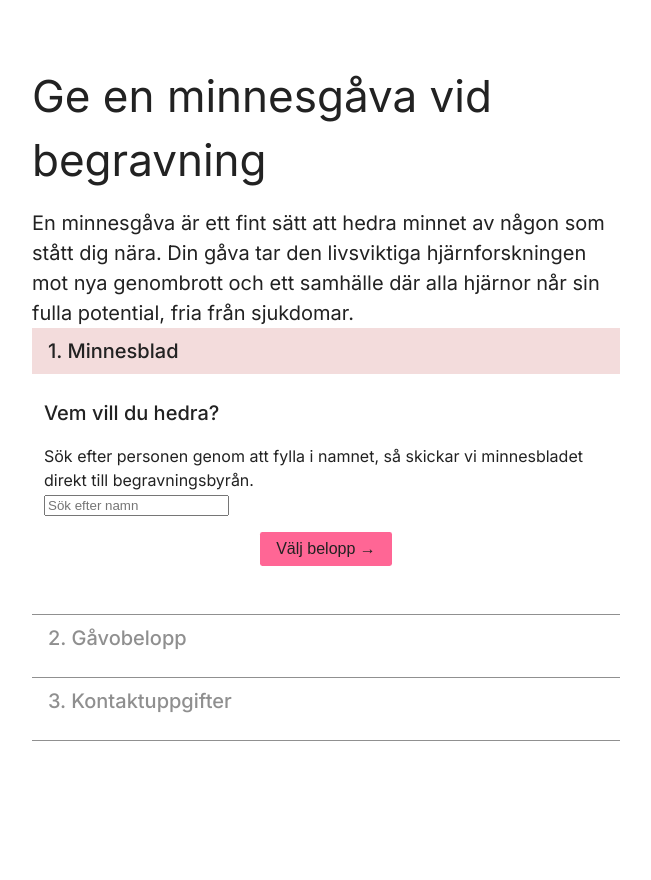
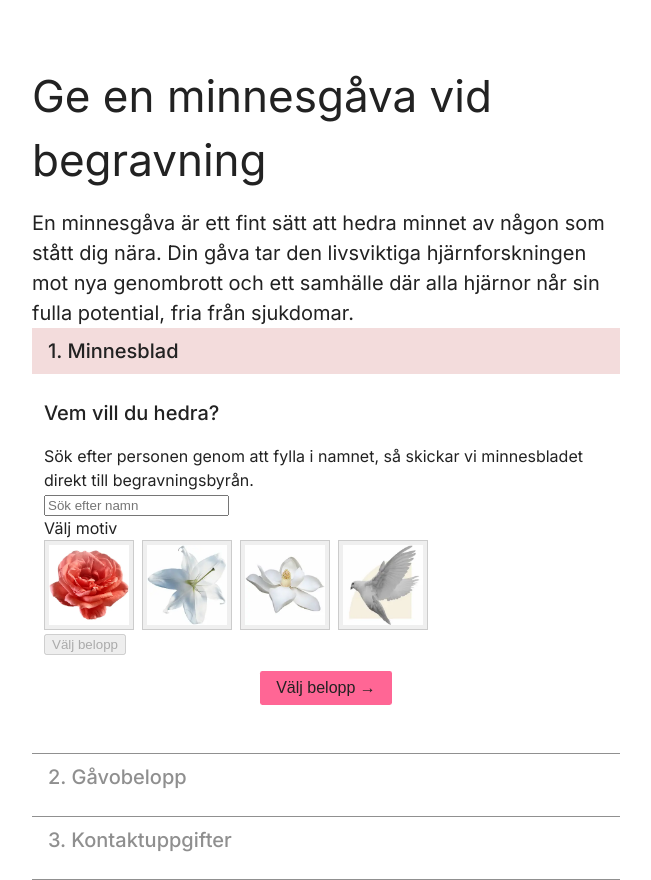
Before and after one commit to AnnaMargaretaEmelie/minnesgava, a Next.js app: page /accordion-demo in a window 1280 px wide. Shown: the whole page, without its empty margins (314-965 px from the left). Built offline with nearby package versions, Linux system fonts and the light colour scheme.

Commit message:
feat: add next-button with onComplete callback

```diff
--- a/src/app/_components/steps/step1/Step1Content.tsx
+++ b/src/app/_components/steps/step1/Step1Content.tsx
@@ -11,6 +11,10 @@ type Step1Image = {
   id: string;
   src: string;
   alt: string;
+};
+
+type Step1Contentprops = {
+  onComplete?: (data: { recipientId: string; imageId: string }) => void;
 };
 
 const STEP1_IMAGES: Step1Image[] = [
@@ -28,12 +32,14 @@ const STEP1_IMAGES: Step1Image[] = [
   { id: "dove", src: "/images/dove.png", alt: "Duva" },
 ];
 
-export default function Step1Content() {
+export default function Step1Content({ onComplete }: Step1Contentprops) {
   const [searchTerm, setSearchTerm] = useState("");
   const [selectedRecipient, setSelectedRecipient] = useState<Recipient | null>(
     null
   );
   const [selectedImageId, setSelectedImageId] = useState<string | null>(null);
+
+  const canGoNext = selectedRecipient !== null && selectedImageId !== null;
 
   const filteredRecipients: Recipient[] =
     searchTerm.trim().length === 0
@@ -59,6 +65,17 @@ export default function Step1Content() {
     setSelectedImageId(imageId);
   }
 
+  function handleNext() {
+    if (!canGoNext || !selectedRecipient || !selectedImageId) return;
+
+    const step1Data = {
+      recipientId: selectedRecipient.id,
+      imageId: selectedImageId,
+    };
+    onComplete?.(step1Data);
+    console.log("Step 1 complete", step1Data);
+  }
+
   return (
     <>
       <RecipientSearch
@@ -68,15 +85,16 @@ export default function Step1Content() {
         onSelectRecipient={handleSelectRecipient}
       />
       {selectedRecipient && (
-        <>
-          <Step1RecipientInfo recipient={selectedRecipient} />
-          <Step1ImagePicker
-            images={STEP1_IMAGES}
-            selectedImageId={selectedImageId}
-            onSelectImage={handleSelectImage}
-          />{" "}
-        </>
+        <Step1RecipientInfo recipient={selectedRecipient} />
       )}
+      <Step1ImagePicker
+        images={STEP1_IMAGES}
+        selectedImageId={selectedImageId}
+        onSelectImage={handleSelectImage}
+      />
+      <button type="button" onClick={handleNext} disabled={!canGoNext}>
+        Välj belopp
+      </button>
     </>
   );
 }
```
Also changed, not shown: src/app/memorial-donation/_sections/Step1Recipient.tsx (+11 -2 lines).
